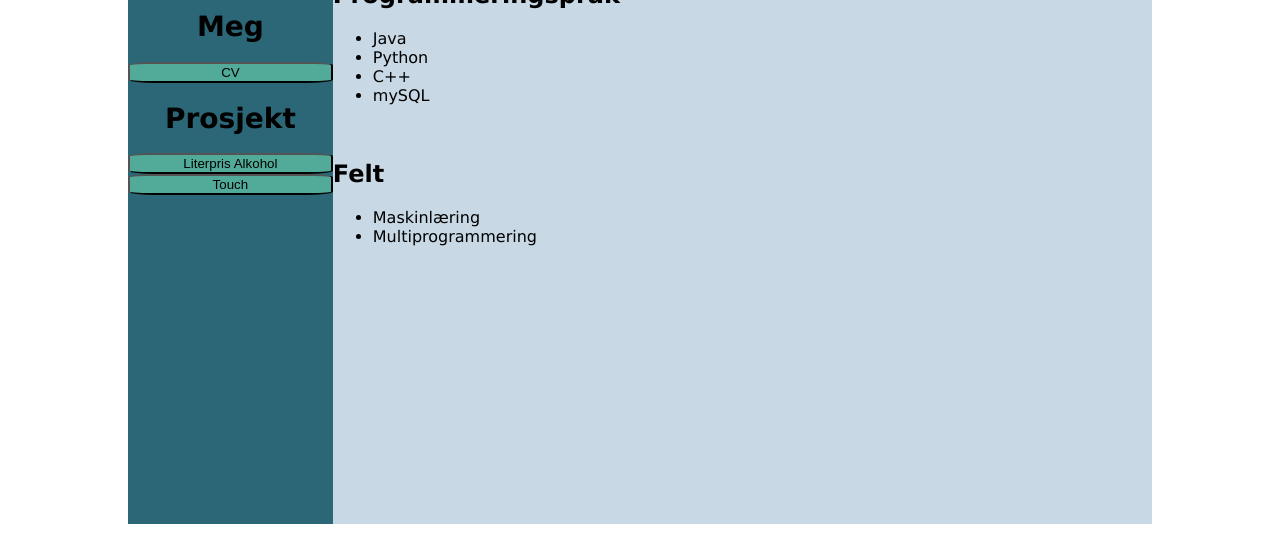
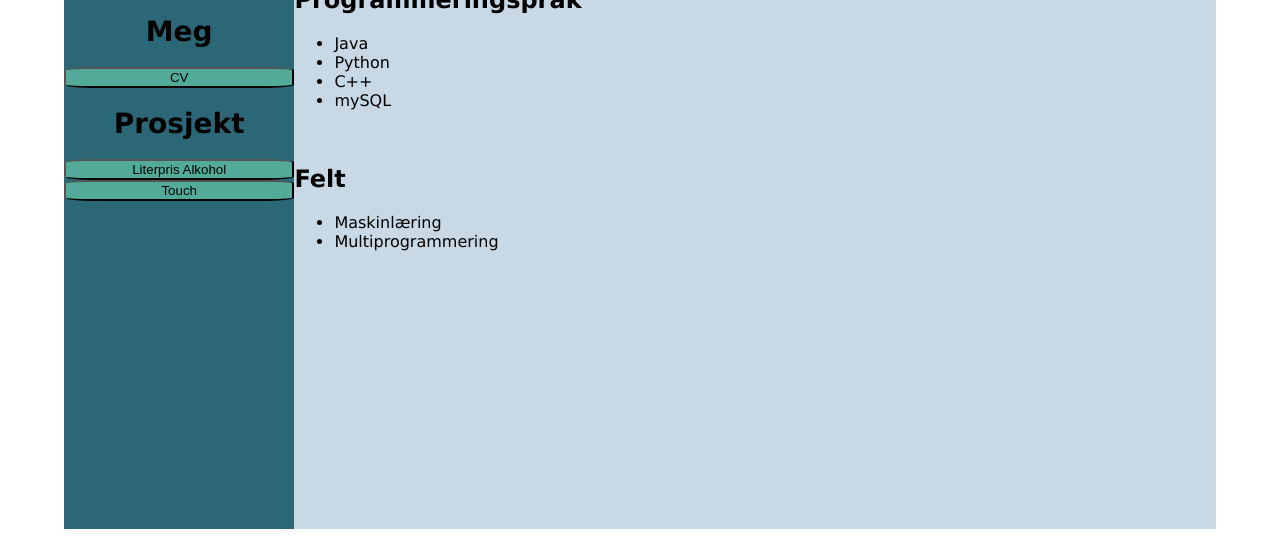
Before and after one commit to Martialcart/demoWebsite, a plain HTML site: page cv.html in a window 1280 px wide. Shown: the part 244-800 px from the top of the page. Drawn offline with Linux system fonts and the light colour scheme.

Commit message:
added lang=nor to html tags

```diff
--- a/cv.html
+++ b/cv.html
@@ -1,5 +1,5 @@
 <!DOCTYPE html>
-<html>
+<html lang="nor">
     <head>
         <title>CV</title>
         <link rel="stylesheet" href="default.css">
--- a/default.css
+++ b/default.css
@@ -4,8 +4,8 @@ html {
 body {
     font-family: Verdana, Geneva, Tahoma, sans-serif;
     background-size: 100%;
-    margin-left: 10%;
-    margin-right: 10%;
+    margin-left: 5%;
+    margin-right: 5%;
     background-color: #ffffff;
     height: 78%;
 }
```
Also changed, not shown: alko_pris.html (+1 -3 lines), index.html (+1 -1 lines), touch.html (+1 -1 lines).
